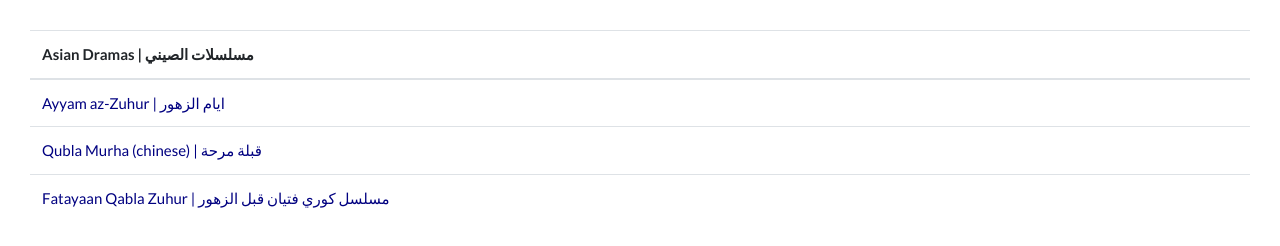
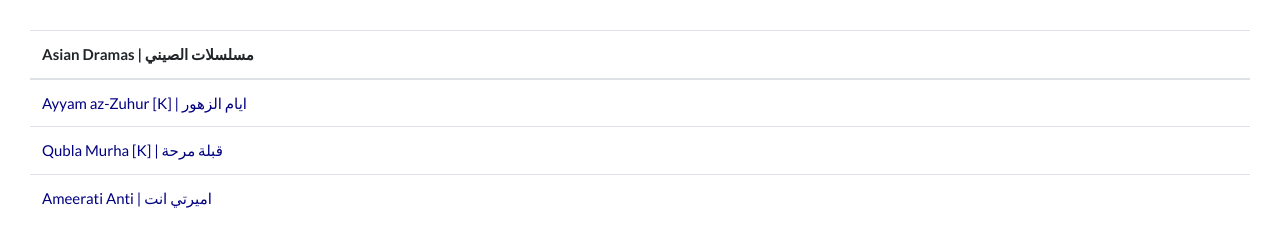
Before and after one commit to fushalinks/fusha-tv, a plain HTML site: page mubdalaj-seeni.html in a window 1280 px wide. Drawn offline with Linux system fonts and the light colour scheme.

Commit message:
fixed links

```diff
--- a/mubdalaj-seeni.html
+++ b/mubdalaj-seeni.html
@@ -31,16 +31,80 @@
                 <td><a href="./mubdalaj-seeni/nuru-ayni.html"> nuru ayni |(مسلسل الصيني اشراقتي (نور عيني </a></td>
             </tr> -->
             <tr>
-                <td><a href="./mubdalaj-seeni/ayyam-az-zuhur.html"> Ayyam az-Zuhur | ايام الزهور </a></td>
+                <td><a href="https://www.youtube.com/playlist?list=PLb7P8biEJt_4dGjRWFjA9vZN0YkDTnwVd"> Ayyam az-Zuhur [K] | ايام الزهور </a></td>
             </tr>
             <tr>
-                <td><a href="./mubdalaj-seeni/qubla-marha.html"> Qubla Murha (chinese) | قبلة مرحة </a></td>
+                <td><a href="https://www.youtube.com/playlist?list=PLgnz8YQN-5bnJQ8f3C4a_0G-8WR0xijQu"> Qubla Murha [K] | قبلة مرحة </a></td>
             </tr>
             <tr>
+                <td><a href="https://www.youtube.com/playlist?list=PLOF3qyIMG9Ro8xm8heMriruvNMxTf9x_r">Ameerati Anti
+                    |  اميرتي انت
+                </a></td>
+            </tr>
+            <!-- <tr>
+                <td><a href=""> Sayd us Shams
+                    | سيد الشمس
+                </a></td>
+            </tr>
+            <tr>
+                <td><a href="">  |  </a></td>
+            </tr>
+            <tr>
+                <td><a href="">  |  </a></td>
+            </tr>
+            <tr>
+                <td><a href="">  |  </a></td>
+            </tr>
+            <tr>
+                <td><a href="">  |  </a></td>
+            </tr>
+            <tr>
+                <td><a href="">  |  </a></td>
+            </tr>
+            <tr>
+                <td><a href="">  |  </a></td>
+            </tr>
+            <tr>
+                <td><a href="">  |  </a></td>
+            </tr>
+            <tr>
+                <td><a href="">  |  </a></td>
+            </tr>
+            <tr>
+                <td><a href="">  |  </a></td>
+            </tr>
+            <tr>
+                <td><a href="">  |  </a></td>
+            </tr>
+            <tr>
+                <td><a href="">  |  </a></td>
+            </tr>
+            <tr>
+                <td><a href="">  |  </a></td>
+            </tr>
+            <tr>
+                <td><a href="">  |  </a></td>
+            </tr>
+            <tr>
+                <td><a href="">  |  </a></td>
+            </tr>
+            <tr>
+                <td><a href="">  |  </a></td>
+            </tr>
+            <tr>
+                <td><a href="">  |  </a></td>
+            </tr>
+            <tr>
+                <td><a href="">  |  </a></td>
+            </tr>
+            <tr>
+                <td><a href="">  |  </a></td>
+            </tr> -->
+
+            <!-- <tr>
                 <td><a href="./mubdalaj-seeni/fatayaan-qabla-zuhur.html"> Fatayaan Qabla Zuhur | مسلسل كوري فتيان قبل
                         الزهور </a></td>
-            </tr>
-
+            </tr> -->
         </tbody>
     </table>
 </body>
```
Also changed, not shown: index.html (+1 -1 lines), movies-documentaries.html (+2 -2 lines), taareekhi.html (+1 -1 lines).
